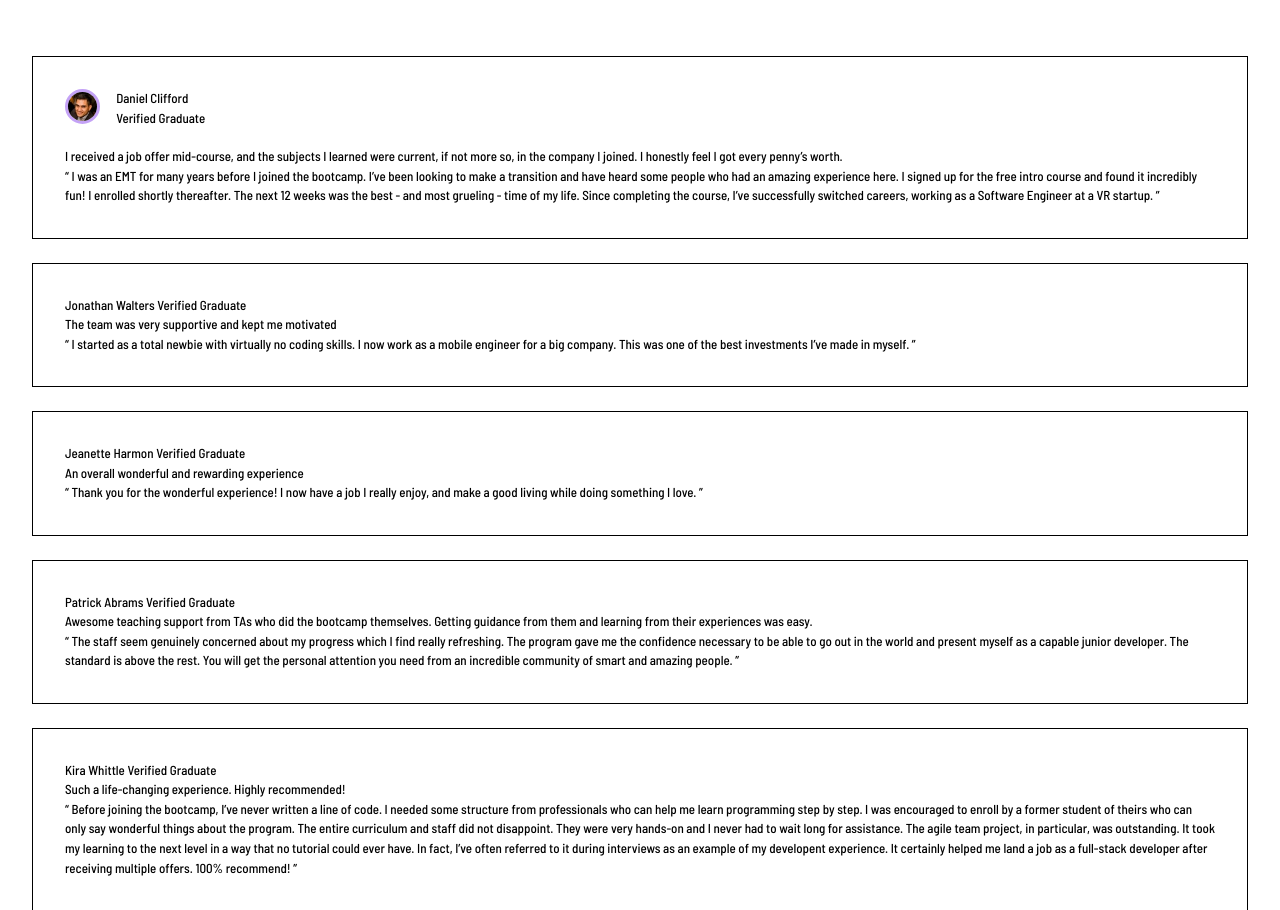
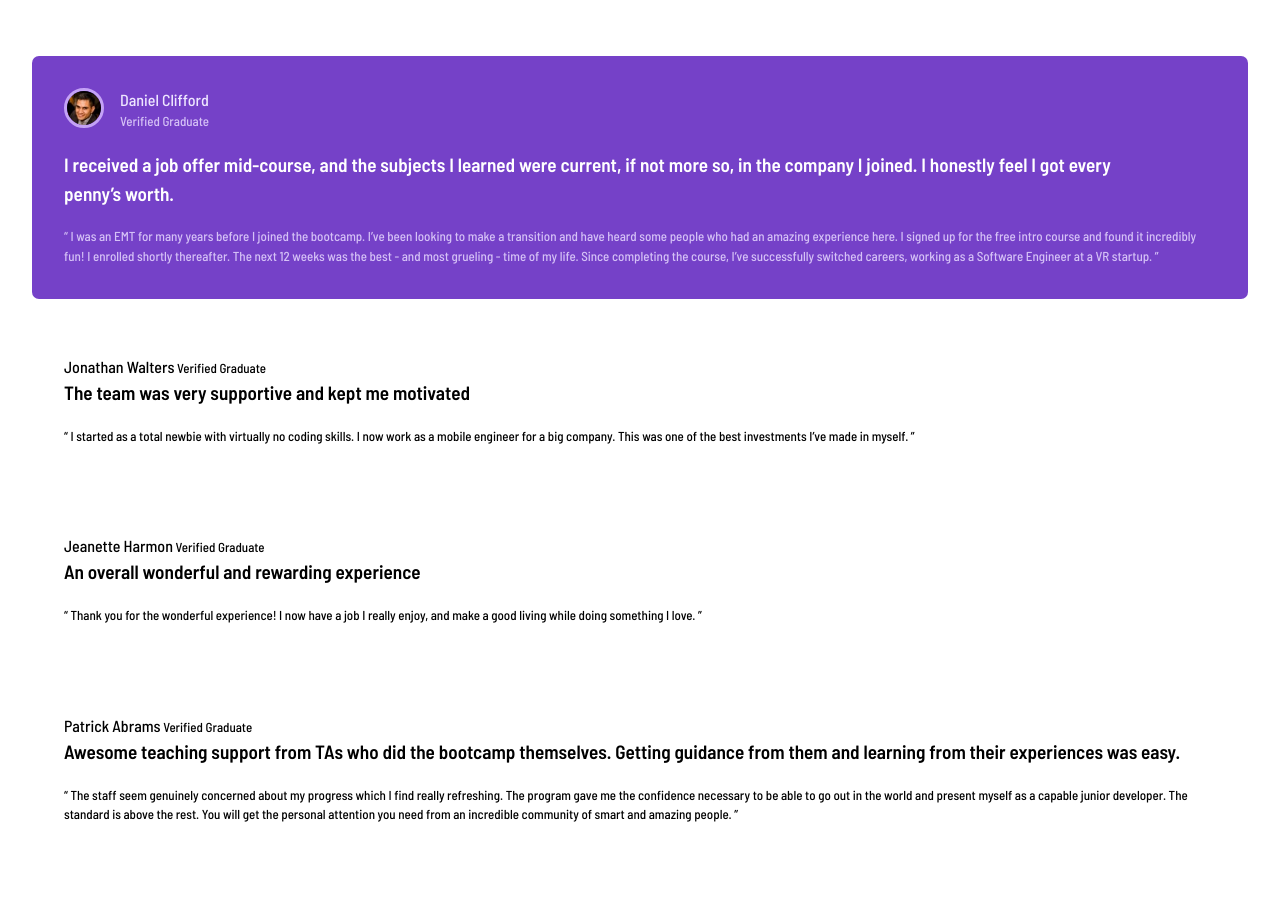
Before and after one commit to anton-mirazchiyski/Testimonials-Grid-Section, a plain HTML site: page index.html in a window 1280 px wide. Shown: the top 910 px of the page. Drawn offline with Linux system fonts and the light colour scheme.

Commit message:
Style first testimonial card

```diff
--- a/index.html
+++ b/index.html
@@ -32,11 +32,11 @@
           </div>
         </div>
         <blockquote>
-          <p>
+          <p class="first-quote">
             I received a job offer mid-course, and the subjects I learned were current, if not more so,
             in the company I joined. I honestly feel I got every penny’s worth.
           </p>
-          <p>
+          <p class="second-quote">
             “ I was an EMT for many years before I joined the bootcamp. I’ve been looking to make a
             transition and have heard some people who had an amazing experience here. I signed up
             for the free intro course and found it incredibly fun! I enrolled shortly thereafter.
--- a/stylesheets/fonts.css
+++ b/stylesheets/fonts.css
@@ -3,3 +3,12 @@ body {
     font-weight: 500;
     font-size: 0.813rem;
 }
+
+blockquote p:first-child {
+    font-weight: 600;
+    font-size: 1.2rem;
+}
+
+.author-name {
+    font-size: 1rem;
+}
--- a/stylesheets/styles.css
+++ b/stylesheets/styles.css
@@ -10,8 +10,8 @@
 }
 
 .testimonial-card {
-  border: 1px solid black;
   padding: 2rem;
+  border-radius: 7px;
 }
 
 .author {
@@ -27,10 +27,27 @@
 }
 
 .photo-container {
-  max-width: 2.2rem;
+  max-width: 2.5rem;
 }
 
 .photo-container img {
   border-radius: 50%;
   border: 3px solid hsl(264, 82%, 80%);
 }
+
+blockquote p:first-child {
+  margin-bottom: 1.2rem;
+}
+
+.testimonial-card:nth-of-type(1) {
+  background-color: hsl(263, 55%, 52%);
+  color: hsl(0, 0%, 100%);
+}
+
+.testimonial-card:nth-of-type(1) .author-name {
+  color: hsl(260, 100%, 95%);
+}
+
+.testimonial-card:nth-of-type(1) .author-position, .second-quote {
+  color: hsl(263, 74%, 86%);
+}
```
